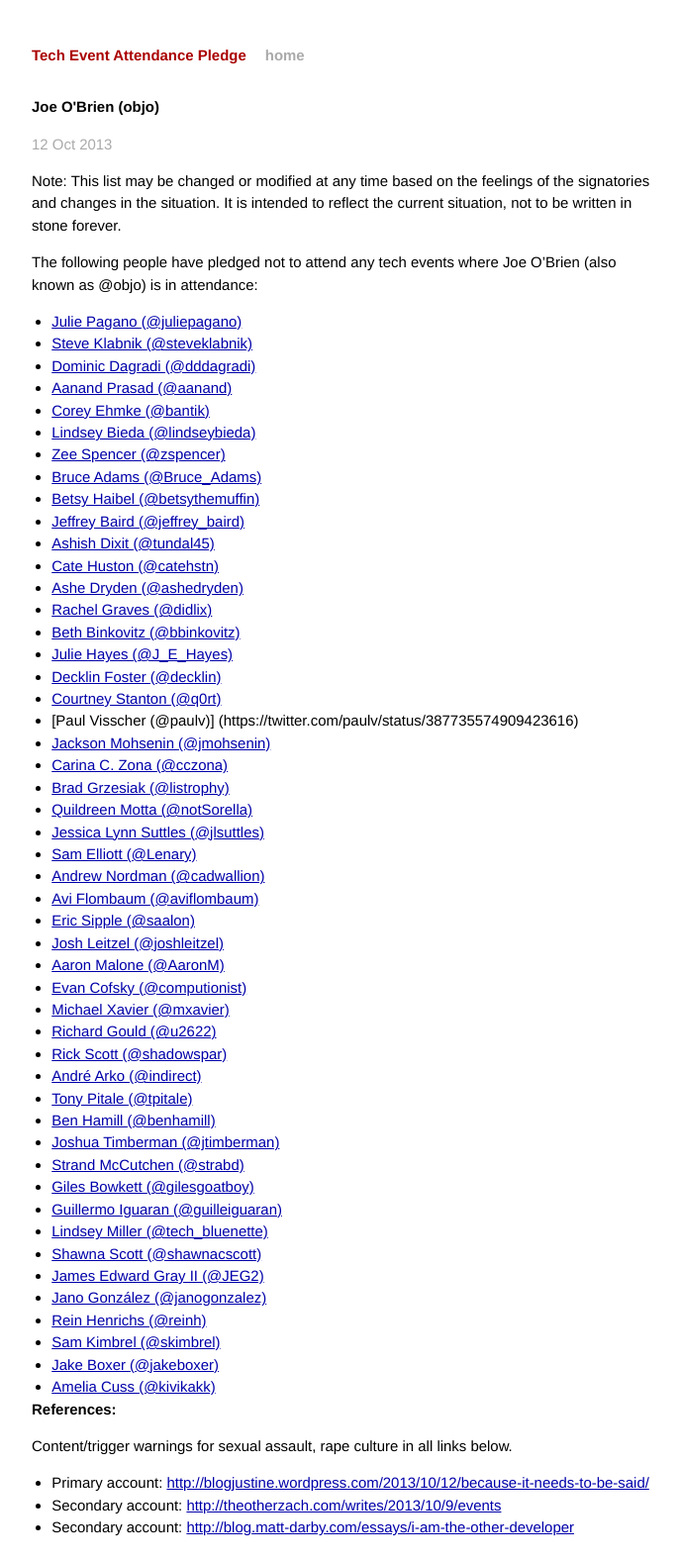
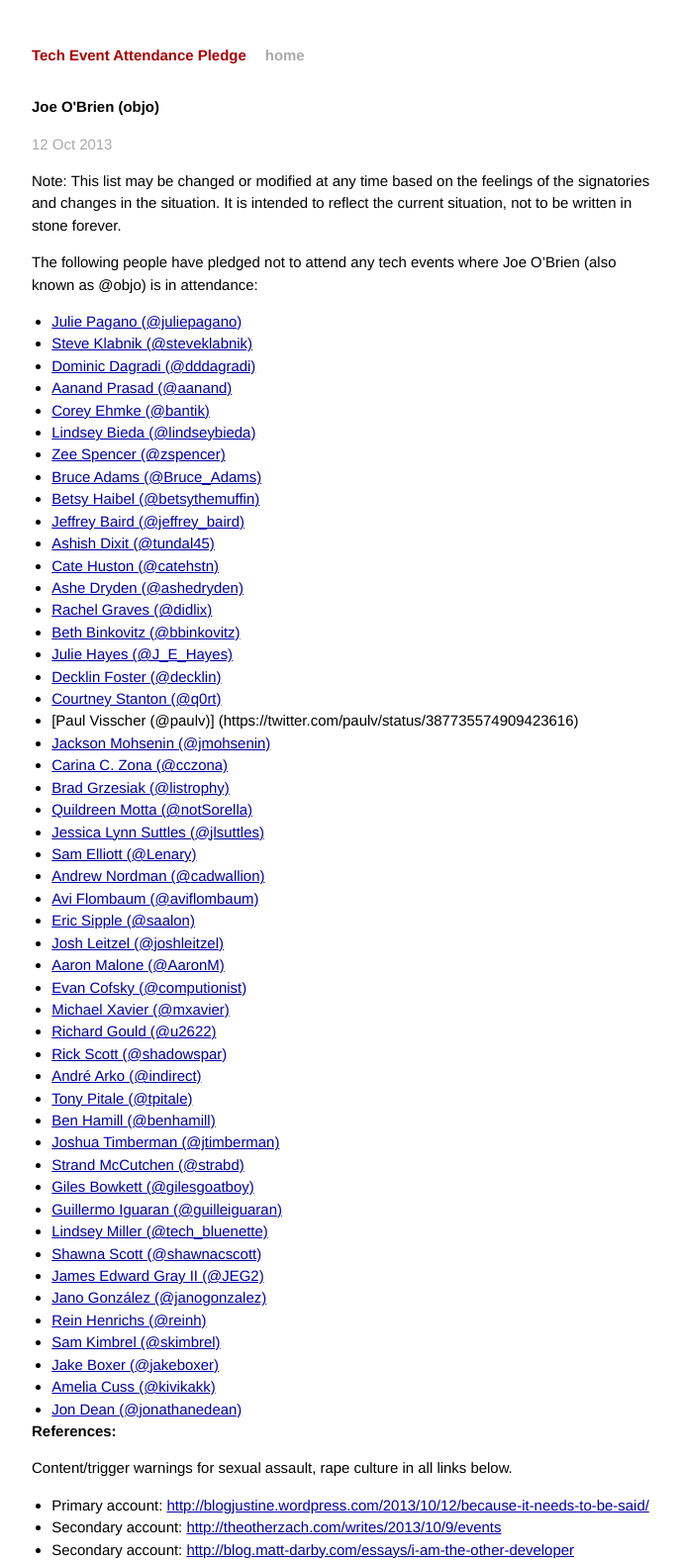
Before and after one commit to techtektek/tech-event-attendance-pledge.github.io, a Jekyll site: the page built from _posts/2013-10-12-objo.markdown, in a window 1280 px wide. Shown: the whole page at 99% size, without its empty margins (294-981 px from the left). Built offline with Jekyll 4.4.1, drawn with Linux system fonts in a browser that asks for light colours; Markdown is read by kramdown in place of the engine named in the settings; before the commit the page ends 1555 px from its top, so only the background shows below that.

Commit message:
Jon Dean pledges to not attend events that Joe O'Brien attends

```diff
--- a/_posts/2013-10-12-objo.markdown
+++ b/_posts/2013-10-12-objo.markdown
@@ -61,6 +61,7 @@ O'Brien (also known as @objo) is in attendance:
 * [Sam Kimbrel (@skimbrel)](https://twitter.com/skimbrel/status/389492536047177728)
 * [Jake Boxer (@jakeboxer)](https://twitter.com/jakeboxer/status/389537395420307456)
 * [Amelia Cuss (@kivikakk)](https://github.com/tech-event-attendance-pledge/tech-event-attendance-pledge.github.io/pull/44)
+* [Jon Dean (@jonathanedean)](https://twitter.com/jonathanedean/status/389560388607430656)
 <br/>
 
 <h2>References:</h2>
```
